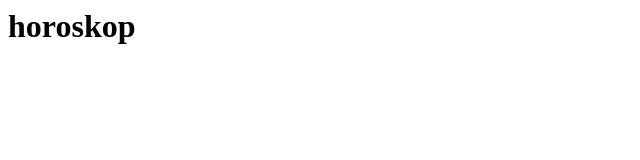
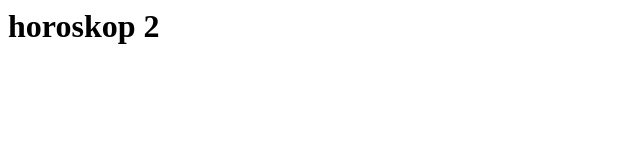
Before and after one commit to g4nymede/horoskop, a plain HTML site: page index.html in a window 1280 px wide. Shown: the full height of the page, 0-640 px from the left. Drawn offline with Linux system fonts and the light colour scheme.

Commit message:
promjena

```diff
--- a/index.html
+++ b/index.html
@@ -1 +1 @@
-<h1>horoskop</h1>
+<h1>horoskop 2</h1>
```
